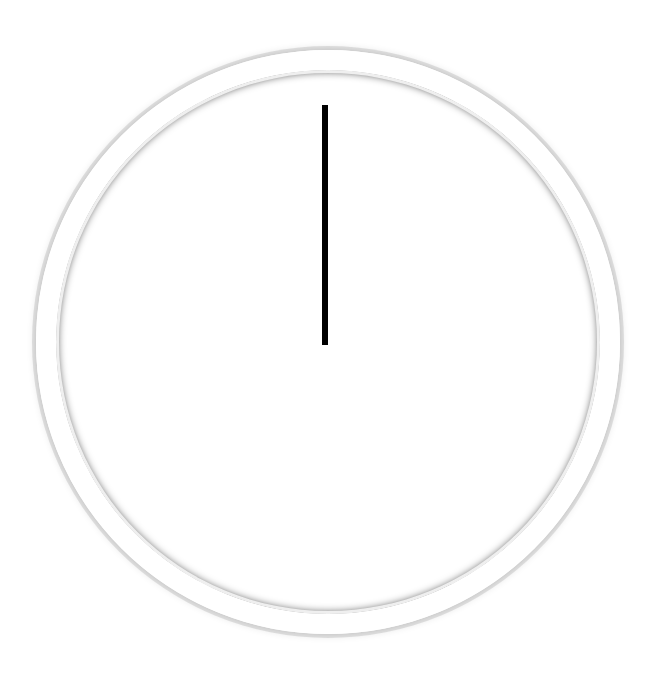
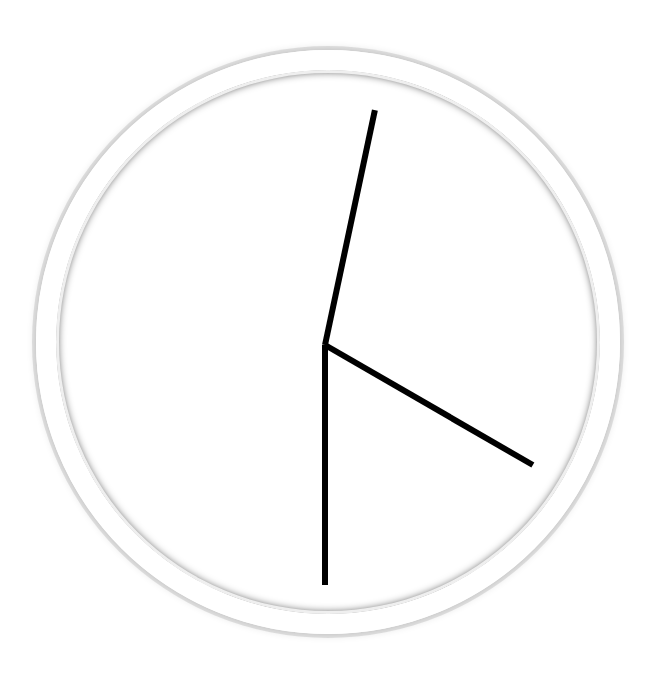
Before and after one commit to MichaelWalker-git/RandomPractice, a plain HTML site: page JSClock/JsClock.html in a window 1280 px wide. Shown: the whole page, without its empty margins (312-967 px from the left). Drawn offline with Linux system fonts and the light colour scheme.

Commit message:
[Feature] - Change all sec, min, hour

```diff
--- a/JSClock/JsClock.html
+++ b/JSClock/JsClock.html
@@ -21,11 +21,10 @@
 
 <style>
     .clock {
-            box-shadow:
-                    0 0 0 4px rgba(0,0,0,0.1),
+        box-shadow: 0 0 0 4px rgba(0, 0, 0, 0.1),
         inset 0 0 0 3px #EFEFEF,
         inset 0 0 10px black,
-                    0 0 10px rgba(0,0,0,0.2);
+        0 0 10px rgba(0, 0, 0, 0.2);
         border: 20px solid white;
         border-radius: 50%;
         height: 30rem;
@@ -49,13 +48,36 @@
         top: 50%;
         transform-origin: 100%;
         transform: rotate(90deg);
-            transition: 0.5s;
+        transition: all 0.05s;
         transition-timing-function: cubic-bezier(0.1, 2.7, 0.58, 1);
         width: 50%;
     }
+</style>
+<script>
+	const secondHand = document.querySelector('.second-hand');
+	const minHand = document.querySelector('.min-hand');
+	const hourHand = document.querySelector('.hour-hand');
+
+	const degreeConverter = (unit) => {
+		return ((unit / 60) * 360) + 90;
+	};
+
+	function setDate() {
+		const now = new Date();
+		const seconds = now.getSeconds();
+		const secondDegrees = degreeConverter(seconds);
+		secondHand.style.transform = `rotate(${secondDegrees}deg)`;
+
+		const hours = now.getHours();
+		const hourDegrees = ((hours / 12) * 360) + 90;
+		hourHand.style.transform = `rotate(${hourDegrees}deg)`;
 
 
-    </style>
- <script></script>
+		const minutes = now.getMinutes();
+		const minDegrees = degreeConverter(minutes);
+		minHand.style.transform = `rotate(${minDegrees}deg)`;
+	};
+	setInterval(setDate, 1000);
+</script>
 </body>
 </html>
```
Lines whose indentation alone changed are shown as unchanged.
